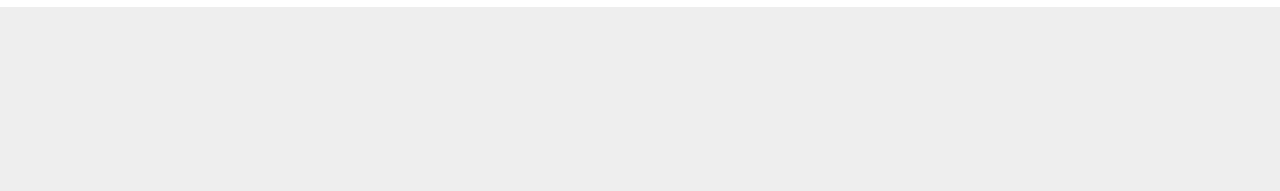
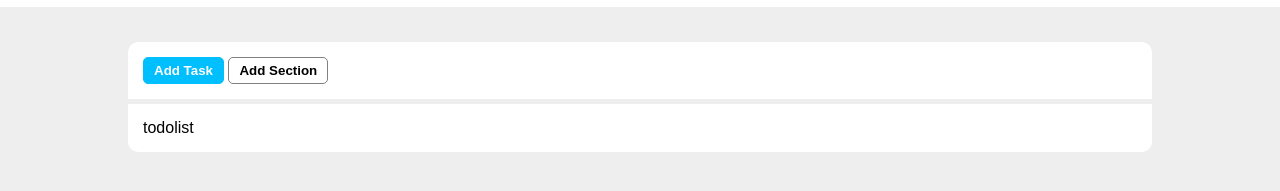
Before and after one commit to loriscassara/html-css-toboolist, a plain HTML site: page index.html in a window 1280 px wide. Shown: the part 63-254 px from the top of the page. Drawn offline with Linux system fonts and the light colour scheme.

Commit message:
create button

```diff
--- a/index.html
+++ b/index.html
@@ -13,5 +13,17 @@
             <img src="./img/Logo.png" alt="Toboolist Logo">
             <h1>Toboolist</h1>
         </header>
+
+        <!-- start the main page -->
+        <main>
+            <div class="container">
+                <div class="top">
+                    <button class="button-filled">Add Task</button>
+                    <button class="button-outline">Add Section</button>
+                </div>
+
+                <div class="tasks">todolist</div>
+            </div>
+        </main>
     </body>
 </html>
--- a/style.css
+++ b/style.css
@@ -15,6 +15,7 @@ header {
     background-color: white;
     height: 70px;
     padding: 10px;
+    margin-bottom: 35px;
 }
 
 header img {
@@ -30,3 +31,41 @@ header h1 {
 }
 
 /* main elements */
+
+.container {
+    width: 80%;
+    margin: auto;
+}
+
+.container .top {
+    background-color: white;
+    margin-bottom: 5px;
+    border-radius: 10px 10px 0 0 ;
+    padding: 15px;
+}
+
+.container .tasks {
+    background-color: white;
+    border-radius: 0 0 10px 10px;
+    padding: 15px;
+}
+
+.button-filled {
+    padding: 5px 10px;
+    border: none;
+    border-radius: 5px;
+    background-color: deepskyblue;
+    color: white;
+    font-size: 600;
+    border: solid 1px deepskyblue;
+    font-weight: 700;
+}
+
+.button-outline {
+    padding: 5px 10px;
+    border: none;
+    border-radius: 5px;
+    background-color: white;
+    border: solid 1px gray;
+    font-weight: 700;
+}
```
